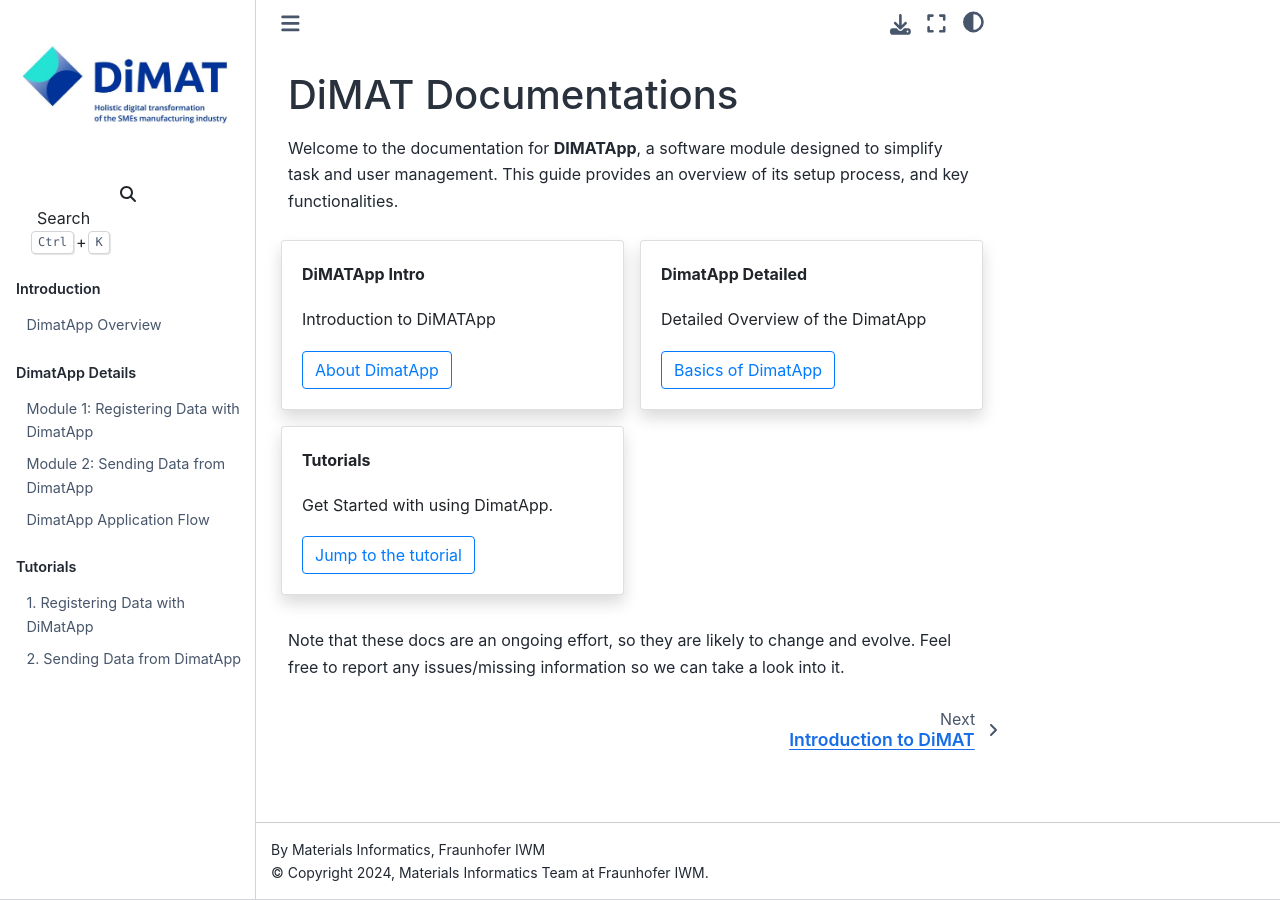
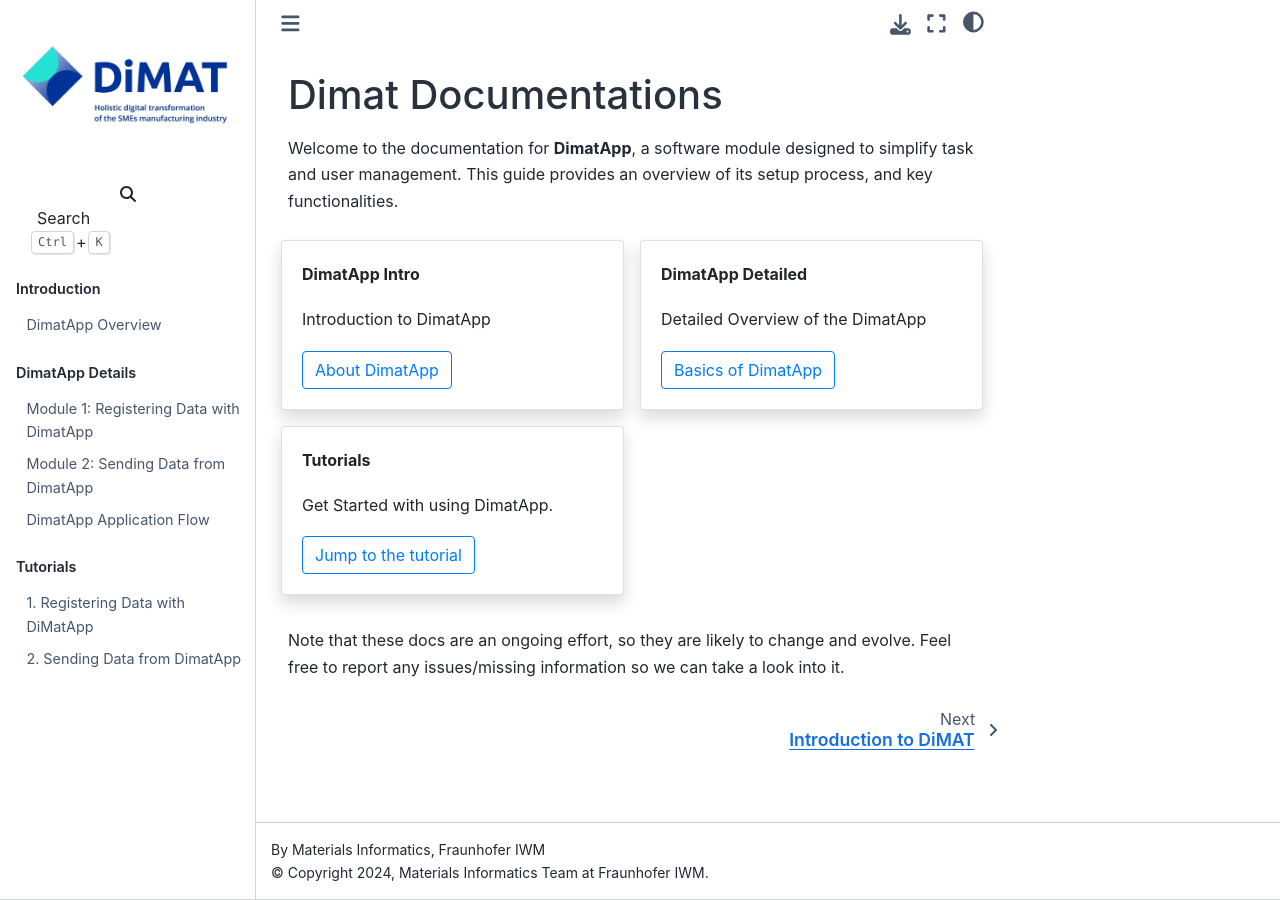
Before and after one commit to PBMISRA95/doctemp, a Sphinx documentation site: the page built from docs/index.md, in a window 1280 px wide. Built offline with Sphinx 7.4.7 and the Sphinx Book theme 1.1.4, drawn with Linux system fonts in a browser that asks for light colours.

Commit message:
Final release

````diff
--- a/docs/conf.py
+++ b/docs/conf.py
@@ -16,7 +16,7 @@
 
 # -- Project information -----------------------------------------------------
 
-project = "DiMAT Documentation"
+project = "DimatApp Documentation"
 copyright = "2024, Materials Informatics Team at Fraunhofer IWM"
 author = "Materials Informatics, Fraunhofer IWM"
 release = "v1.0.0"
--- a/docs/index.md
+++ b/docs/index.md
@@ -1,7 +1,7 @@
-# DiMAT Documentations
+# Dimat Documentations
 
 
-Welcome to the documentation for **DIMATApp**, a software module designed to simplify task and user management.
+Welcome to the documentation for **DimatApp**, a software module designed to simplify task and user management.
 This guide provides an overview of its setup process, and key functionalities.
 
 
@@ -9,9 +9,9 @@
 :body: text-center.
 
 ---
-**DiMATApp Intro**
+**DimatApp Intro**
 
-Introduction to DiMATApp
+Introduction to DimatApp
 
 ```{link-button} dimatapp.html
 :text: About DimatApp
````
